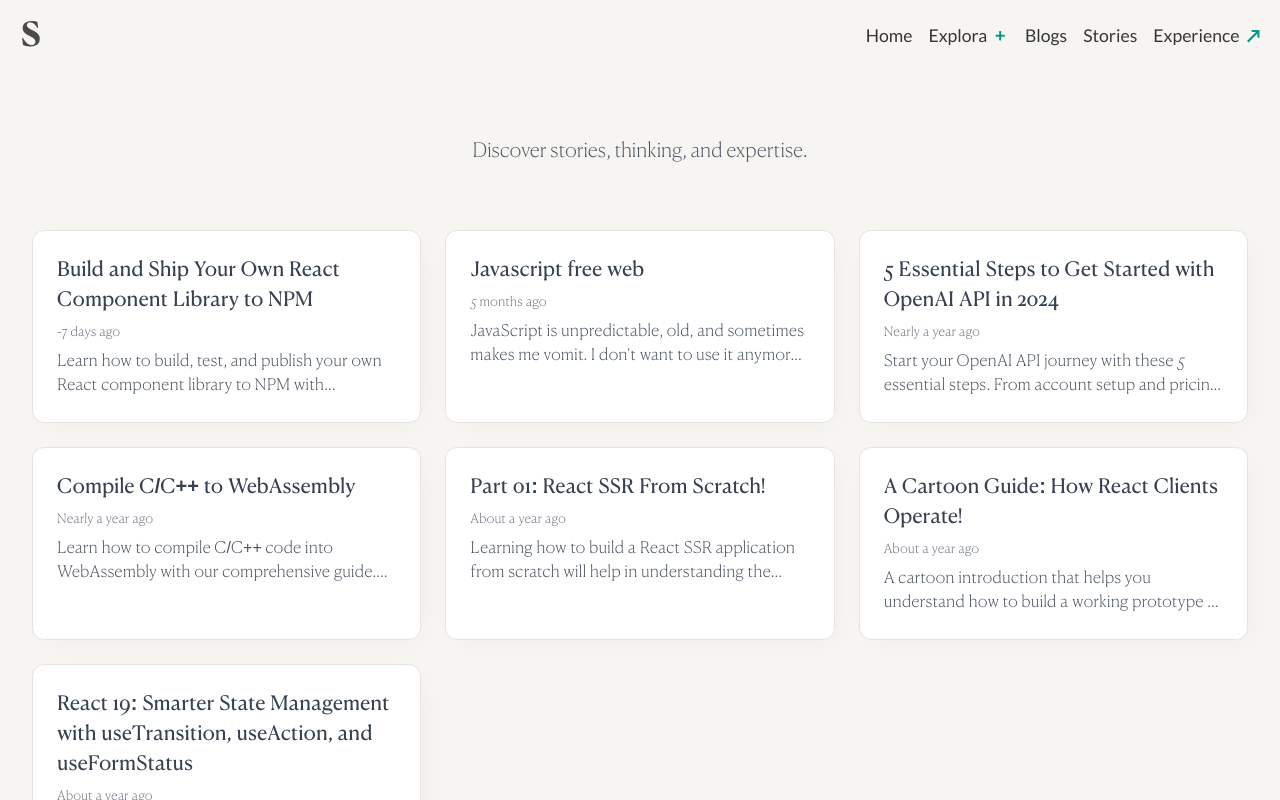
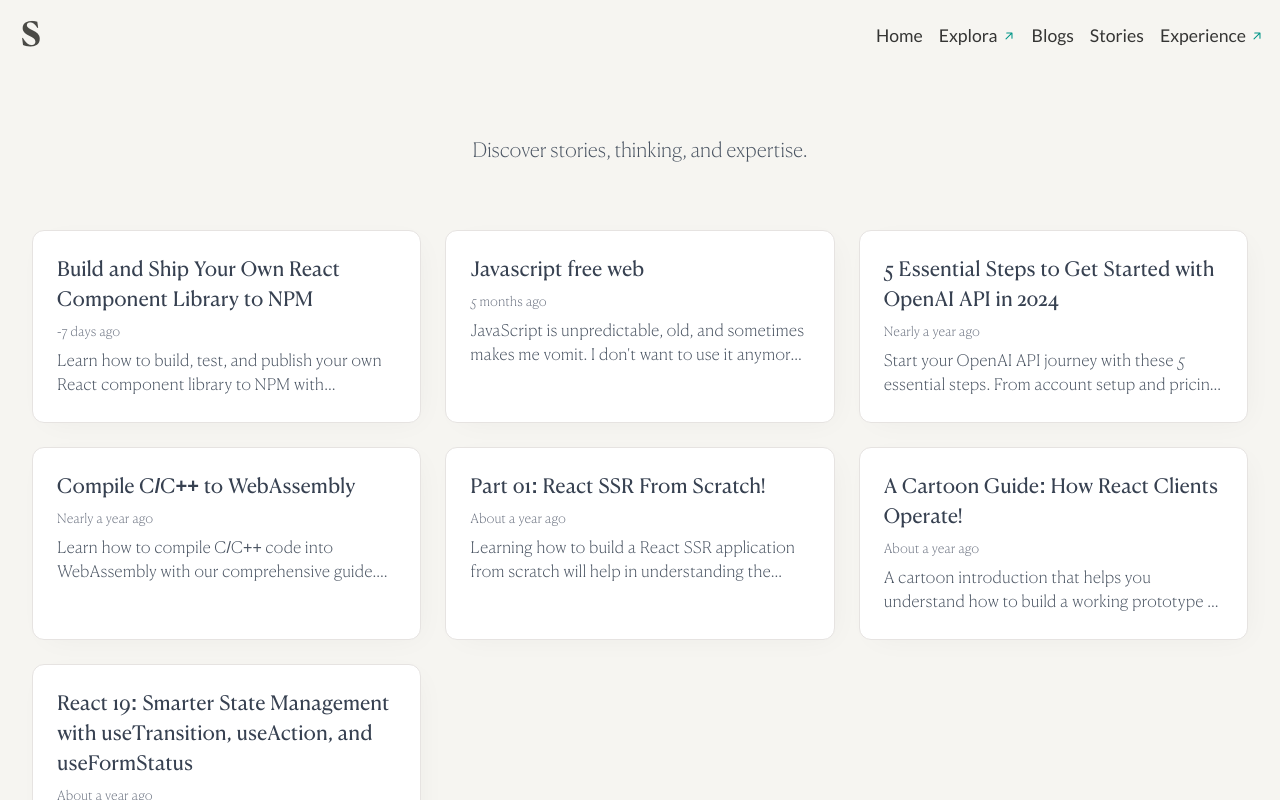
Before and after one commit to sosumit001/sumitso.in, a Next.js app: page /blogs in a window 1280 px wide. Shown: the top 800 px of the page. Built offline with nearby package versions, Linux system fonts and the light colour scheme; a web font is replaced by a local one.

Commit message:
added experence section

```diff
--- a/app/components/@ui/menu-link/index.tsx
+++ b/app/components/@ui/menu-link/index.tsx
@@ -10,11 +10,21 @@ type TMenuLink = {
 const MenuLink = ({ href, value, postText, target }: TMenuLink) => {
 	return (
 		<Link
-			className={`${lato.className} text-[1.1rem] hover:text-tealBright hover:pb-1 text-black relative text-center after:absolute after:left-[10%] after:top-[100%] hover:after:h-[2px] after:h-0 after:w-[80%] after:bg-black`}
+			className={`${lato.className} text-[1.1rem] hover:text-tealBright hover:pb-1 text-black relative inline-flex items-center gap-1 group after:absolute after:left-[10%] after:top-[100%] hover:after:h-[2px] after:h-0 after:w-[80%] after:bg-black`}
 			href={href}
 			target={target}
 		>
-			<span> {value} {postText && <b className="text-tealBright  px-1">{postText}</b>} </span>
+			{value}
+			{postText && (
+				<svg
+					xmlns="http://www.w3.org/2000/svg"
+					viewBox="0 0 20 20"
+					fill="currentColor"
+					className="w-3.5 h-3.5 text-tealBright transition-transform duration-200 group-hover:translate-x-0.5 group-hover:-translate-y-0.5"
+				>
+					<path fillRule="evenodd" d="M5.22 14.78a.75.75 0 001.06 0l7.22-7.22v5.69a.75.75 0 001.5 0v-7.5a.75.75 0 00-.75-.75h-7.5a.75.75 0 000 1.5h5.69l-7.22 7.22a.75.75 0 000 1.06z" clipRule="evenodd" />
+				</svg>
+			)}
 		</Link>
 	)
 }
--- a/app/components/header/index.tsx
+++ b/app/components/header/index.tsx
@@ -145,13 +145,20 @@ const Header = () => {
             </li>
             <li className="border-t border-b-0 border-[0.1rem] flex leading-1">
               <Link
-                className="px-3 w-full text-left text-grey py-2 flex items-center justify-between"
+                className="px-3 w-full text-left text-grey py-2 flex items-center justify-start gap-1"
                 href="/hire-me-as-dev-rel"
                 target="_blank"
                 onClick={toggleMenuButton}
               >
                 Experience
-                <span className="text-tealBright font-bold">↗</span>
+                <svg
+                  xmlns="http://www.w3.org/2000/svg"
+                  viewBox="0 0 20 20"
+                  fill="currentColor"
+                  className="w-4 h-4 text-tealBright"
+                >
+                  <path fillRule="evenodd" d="M5.22 14.78a.75.75 0 001.06 0l7.22-7.22v5.69a.75.75 0 001.5 0v-7.5a.75.75 0 00-.75-.75h-7.5a.75.75 0 000 1.5h5.69l-7.22 7.22a.75.75 0 000 1.06z" clipRule="evenodd" />
+                </svg>
               </Link>
             </li>
             <li className="border-t border-b border-[0.1rem] flex leading-1">
```
